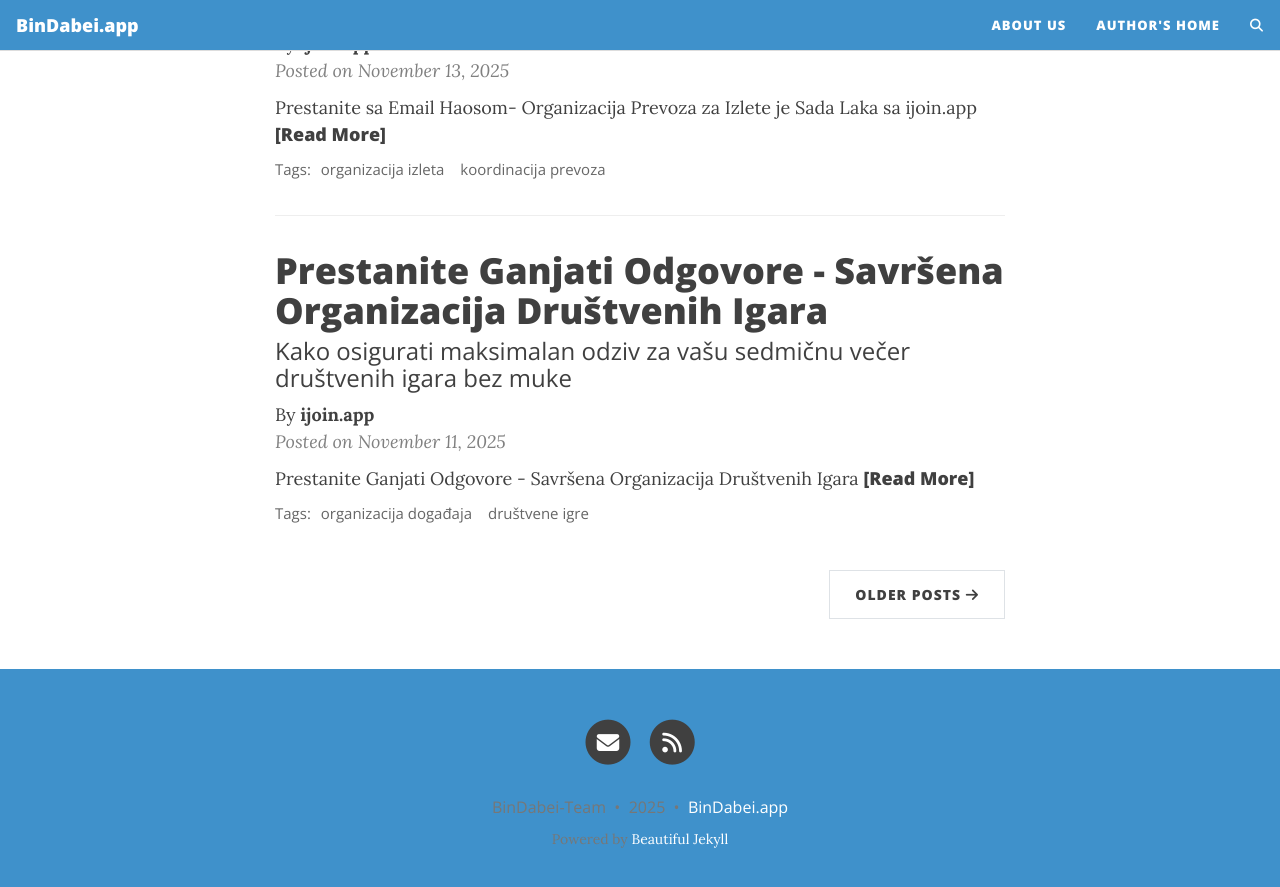
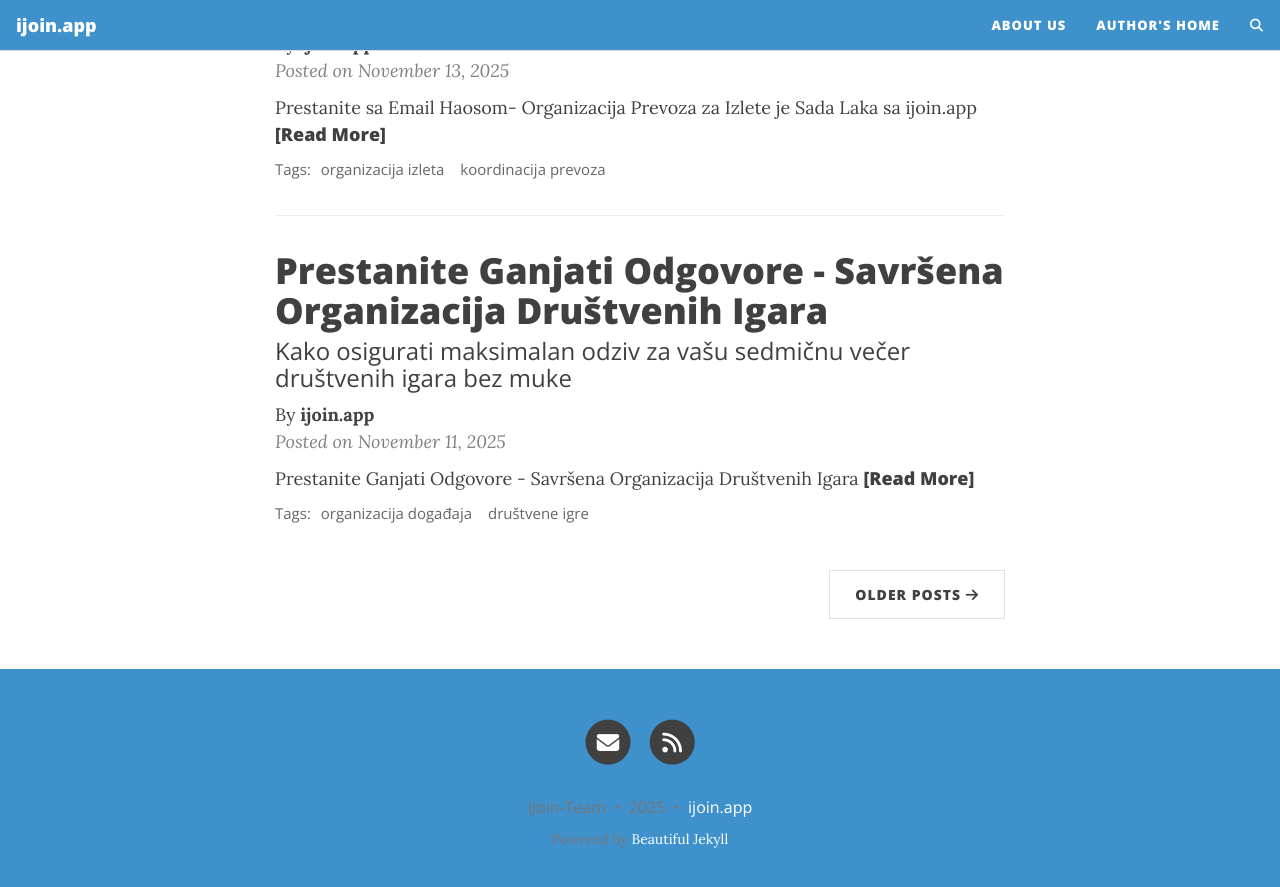
Before and after one commit to Gitanito/bs.ijoin.app, a Jekyll site: the page built from index.html, in a window 1280 px wide and 900 px high, scrolled down 1493 px. Shown: the top 887 px of the window. Built offline with Jekyll 4.4.1, drawn with Linux system fonts in a browser that asks for light colours; the list of posts is cut into pages by our own code; comment, search, counter and statistics services are not loaded.

Commit message:
Automated commit: 664b7515

```diff
--- a/_config.yml
+++ b/_config.yml
@@ -10,10 +10,10 @@
 ############################
 
 # Name of website
-title: BinDabei.app
+title: ijoin.app
 
 # Your name to show in the footer
-author: BinDabei-Team
+author: iJoin-Team
 
 youtubeurl: https://www.youtube.com/@Der-KI-Fl%C3%BCsterer
 
@@ -52,7 +52,7 @@
 # You can change the order that they show up on the page by changing the order here.
 # Uncomment the links you want to show and add your information to each one.
 social-network-links:
-  email: "office@bindabei.app"
+  email: "office@ijoin.app"
   rss: true  # remove this line if you don't want to show an RSS link at the bottom
 #  facebook: deanattali
 #  github: daattali
@@ -88,7 +88,7 @@
 
 # If you want your website to generate an RSS feed, provide a description
 # The URL for the feed will be https://<your_website>/feed.xml
-rss-description: BinDabei.app - Verabredungen Super-Simple!
+rss-description: ijoin.app - Sastanci Super Jednostavni!
 
 ###########################
 # --- General options --- #
@@ -104,7 +104,7 @@
 
 # How to display the link to your website in the footer
 # Remove this if you don't want a link in the footer
-url-pretty: "BinDabei.app"
+url-pretty: "ijoin.app"
 
 # Add the website title to the title of every page
 title-on-all-pages: true
@@ -304,3 +304,7 @@
 
 # Beautiful Jekyll / Dean Attali
 # 2fc73a3a967e97599c9763d05e564189
+
+
+language: bs
+rss_description: ijoin.app - Sastanci Super Jednostavni!
--- a/_includes/footer-scripts.html
+++ b/_includes/footer-scripts.html
@@ -36,3 +36,4 @@
     <script src="{{ js | relative_url }}"></script>
   {% endfor %}
 {% endif %}
+<script defer src="https://cloud.umami.is/script.js" data-website-id="4d3f573f-5598-43dd-b737-56d09fb03875"></script>
```
